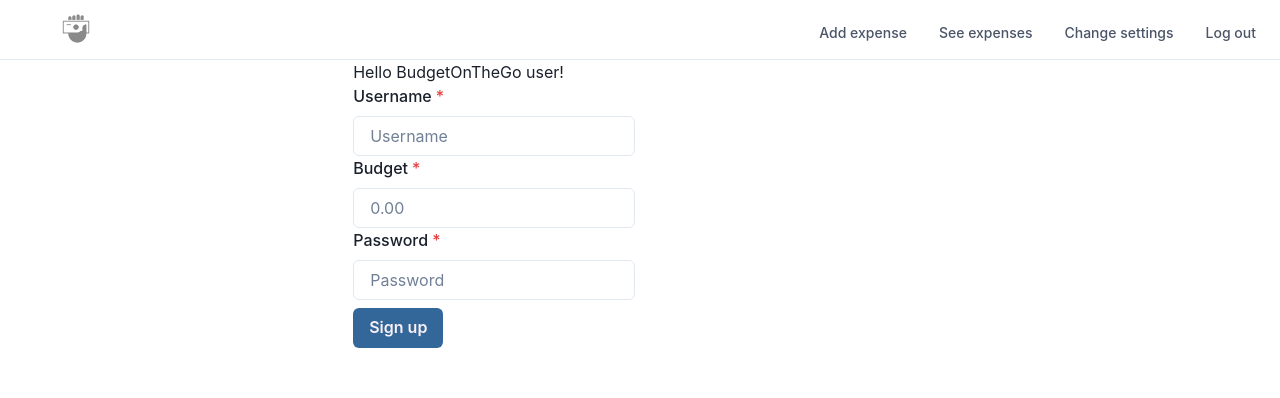
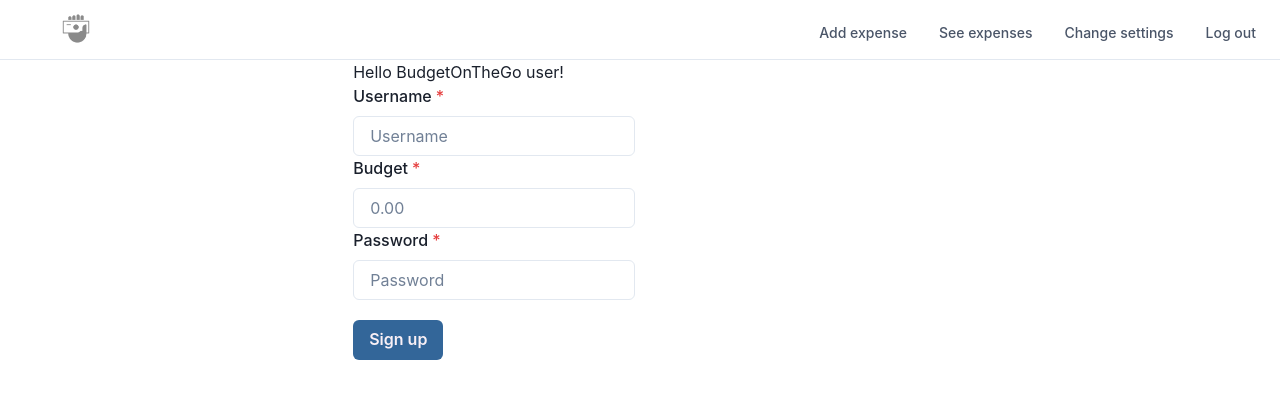
Before and after one commit to tlcoles/BudgetOnTheGo, a React (Create React App) app in the folder client/: page / in a window 1280 px wide. Shown: the top 398 px of the page. Built offline with nearby package versions, Linux system fonts and the light colour scheme.

Commit message:
Increased the margin for buttons

```diff
--- a/client/src/components/GeneralButton.js
+++ b/client/src/components/GeneralButton.js
@@ -9,7 +9,7 @@ const GeneralButton = (props) => {
       backgroundColor={"button"}
       color={"primary"}
       minWidth="10%"
-      my={2}
+      my={5}
       onClick={props.handleClick}
     >
       {props.buttonTitle}
```
